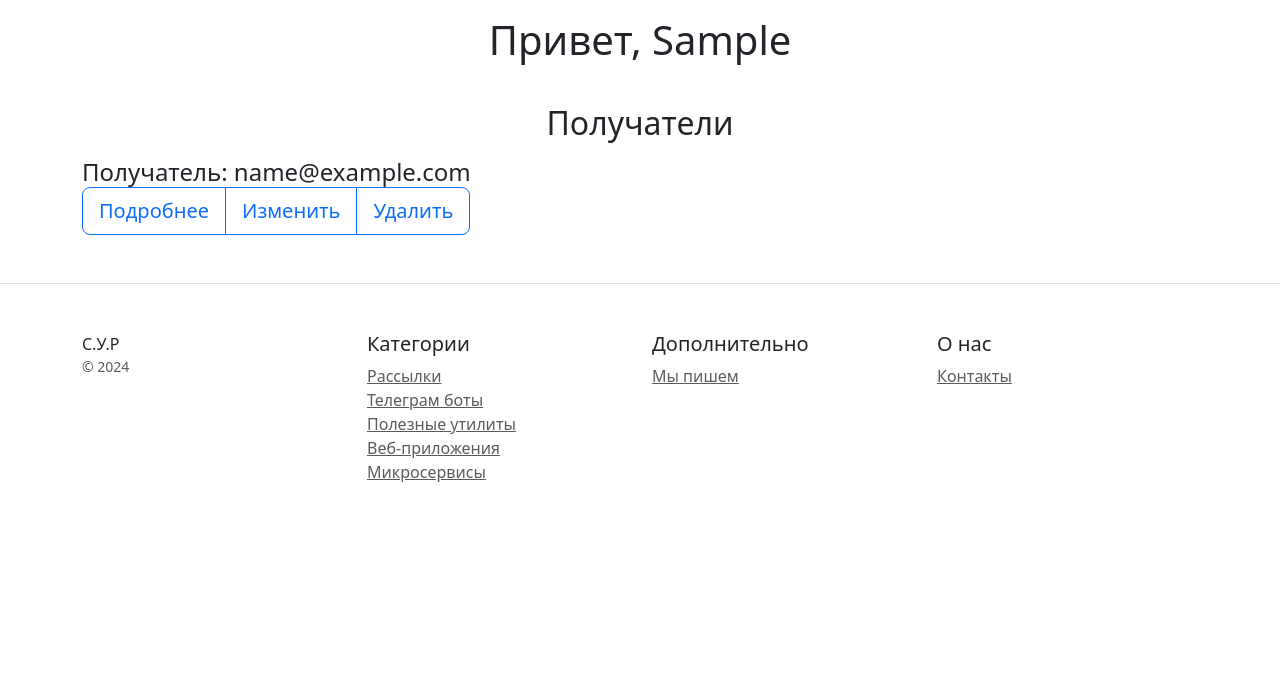
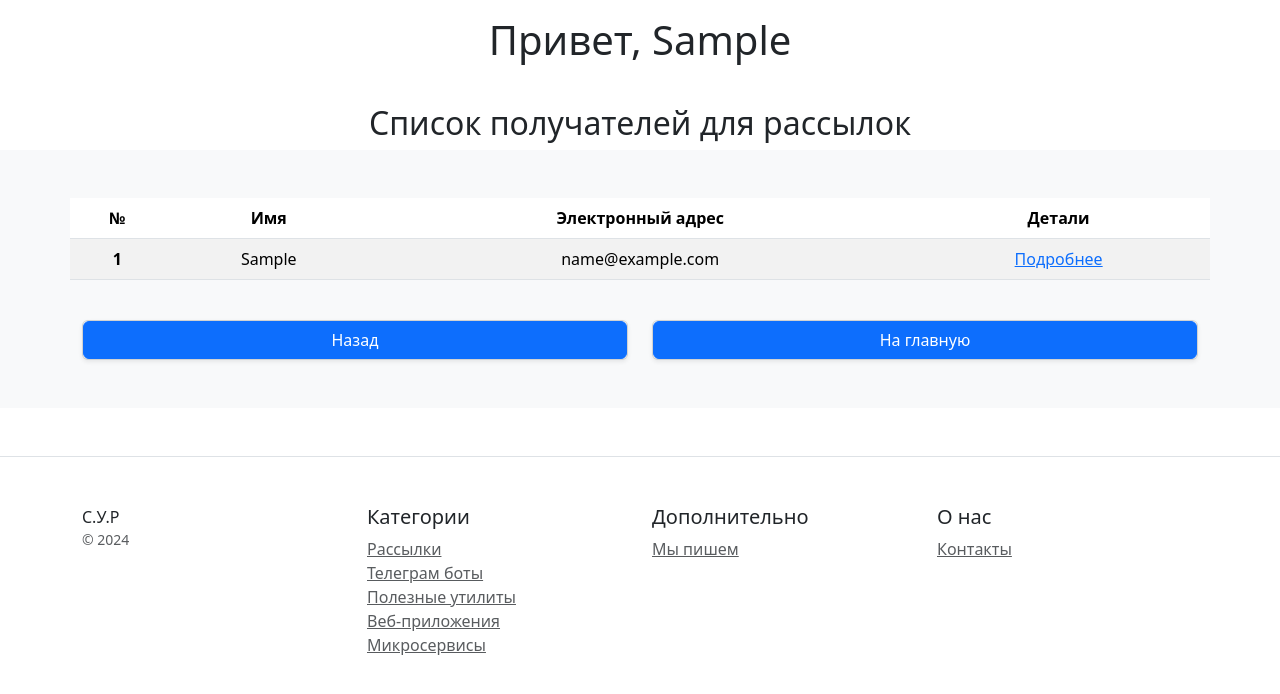
Before and after one commit to SergeiVokhminov/Course_PR_4, a Django app: page /recipient_list/ in a window 1280 px wide. Shown: the part 56-750 px from the top of the page. Run offline with Django 5.2, Linux system fonts and the light colour scheme; the first user in the database is signed in; tables that the repository leaves empty hold one stand-in row (Sample ...); some libraries are stand-ins or nearby versions.

Commit message:
обновлены шаблоны страниц приложения mailing

```diff
--- a/mailing/templates/mailing/mailing_detail.html
+++ b/mailing/templates/mailing/mailing_detail.html
@@ -1,13 +1,14 @@
 {% extends 'mailing/base.html' %}
 {% block title %}Детали рассылки{% endblock %}
 {% block content %}
+<h2 class="mt-2 text-center">Детали рассылки</h2>
 <div class="album py-5 bg-body-tertiary">
     <div class="container">
         <div class="row row-cols-1 row-cols-sm-2 row-cols-md-2 g-1">
             <div class="col">
                 <div class="card shadow-sm">
                     <div class="card-body">
-                        <p class="card-text">Рассылка "{{ object.message.subject }}"</p>
+                        <p class="card-text">Рассылка "{{ object.message.topic }}"</p>
                         <p class="card-text">Сообщение: {{ object.message.text | truncatechars:100 }}</p>
                         <div class="d-flex justify-content-between align-items-center">
                             <div class="btn-group">
--- a/mailing/templates/mailing/mailing_list.html
+++ b/mailing/templates/mailing/mailing_list.html
@@ -1,6 +1,7 @@
 {% extends 'mailing/base.html' %}
 {% block title %}Список рассылок{% endblock %}
 {% block content %}
+<h2 class="mt-2 text-center">Список моих рассылок</h2>
 <div class="album py-5 bg-body-tertiary">
     <div class="container">
         <div class="row row-cols-1 row-cols-sm-2 row-cols-md-3 g-3">
@@ -8,12 +9,15 @@
             <div class="col">
                 <div class="card shadow-sm">
                     <div class="card-body">
-                        <p class="card-text">Рассылка "{{ mailing.message.topic }}"</p>
+                        <p class="card-text">Тема сообщения: "{{ mailing.message.topic }}"</p>
                         <div class="d-flex justify-content-between align-items-center">
                             <div class="btn-group">
                                 <a class="btn btn-primary" href="{% url 'mailing:mailing_detail' mailing.pk %}"
                                    role="button">
                                     Подробнее
+                                </a>
+                                <a class="btn btn-primary" href="{% url 'mailing:mailing_info' %}" role="button">
+                                    Назад
                                 </a>
                                 <a class="btn btn-primary" href="{% url 'mailing:home' %}" role="button">
                                     На главную
--- a/mailing/templates/mailing/recipient_list.html
+++ b/mailing/templates/mailing/recipient_list.html
@@ -1,28 +1,68 @@
 {% extends 'mailing/base.html' %}
 {% block title %}Список получателей{% endblock %}
 {% block content %}
-<h2 class="mt-2 text-center">Получатели</h2>
-<div class="container mt-3">
-    {% for recipient in object_list %}
-    <h4 class="my-0 font-weight-normal">Получатель: {{recipient}}</h4>
-    <div class="d-flex justify-content-between align-items-center">
-        <div class="btn-group">
-            <a class="btn btn-lg btn-block btn-outline-primary"
-               href="{% url 'mailing:recipient_detail' recipient.pk %}" role="button">
-                Подробнее
-            </a>
-            {% if recipient.owner == user %}
-            <a class="btn btn-lg btn-block btn-outline-primary"
-               href="{% url 'mailing:recipient_update' recipient.pk %}" role="button">
-                Изменить
-            </a>
-            <a class="btn btn-lg btn-block btn-outline-primary"
-               href="{% url 'mailing:recipient_delete' recipient.pk %}" role="button">
-                Удалить
-            </a>
-            {% endif %}
+<h2 class="mt-2 text-center">Список получателей для рассылок</h2>
+<div class="album py-5 bg-body-tertiary">
+    <div class="container">
+        <div class="row row-cols-1 row-cols-sm-2 row-cols-md-2 g-4 text-center">
+            <table class="table table-striped">
+                <thead>
+                <tr>
+                    <th scope="col">№</th>
+                    <th scope="col">Имя</th>
+                    <th scope="col">Электронный адрес</th>
+                    <th scope="col">Детали</th>
+                </tr>
+                </thead>
+                <tbody>
+                {% for recipient in object_list %}
+                <tr>
+                    <th scope="row">{{ recipient.id }}</th>
+                    <td>{{ recipient.first_name }}</td>
+                    <td>{{ recipient.email }}</td>
+                    <td><a class="link" href="{% url 'mailing:recipient_detail' recipient.pk %}">Подробнее</a></td>
+                </tr>
+                {% empty %}
+                <tr>
+                    <td colspan="4" class="text-center">Нет получателей для отображения.</td>
+                </tr>
+                {% endfor %}
+                </tbody>
+            </table>
+            <div class="col">
+                <div class="card shadow-sm">
+                    <a class="btn btn-primary" href="{% url 'mailing:recipient_info' %}" role="button">Назад</a>
+                </div>
+            </div>
+            <div class="col">
+                <div class="card shadow-sm">
+                    <a class="btn btn-primary" href="{% url 'mailing:home' %}" role="button">На главную</a>
+                </div>
+            </div>
         </div>
     </div>
-    {% endfor %}
 </div>
 {% endblock %}
+
+<!--    {% for recipient in object_list %}-->
+<!--    <h4 class="my-0 font-weight-normal">Получатель: {{recipient}}</h4>-->
+<!--    <div class="d-flex justify-content-between align-items-center">-->
+<!--        <div class="btn-group">-->
+<!--            <a class="btn btn-lg btn-block btn-outline-primary"-->
+<!--               href="{% url 'mailing:recipient_detail' recipient.pk %}" role="button">-->
+<!--                Подробнее-->
+<!--            </a>-->
+<!--            {% if recipient.owner == user %}-->
+<!--            <a class="btn btn-lg btn-block btn-outline-primary"-->
+<!--               href="{% url 'mailing:recipient_update' recipient.pk %}" role="button">-->
+<!--                Изменить-->
+<!--            </a>-->
+<!--            <a class="btn btn-lg btn-block btn-outline-primary"-->
+<!--               href="{% url 'mailing:recipient_delete' recipient.pk %}" role="button">-->
+<!--                Удалить-->
+<!--            </a>-->
+<!--            {% endif %}-->
+<!--        </div>-->
+<!--    </div>-->
+<!--    {% endfor %}-->
+<!--</div>-->
--- a/mailing/templates/mailing/send_mail_result.html
+++ b/mailing/templates/mailing/send_mail_result.html
@@ -9,7 +9,6 @@
     <div class="container mt-3">
         <h4 class="my-0 font-weight-normal">Результат рассылки: {{ mailing_attempt.0 }}</h4>
         <h4 class="my-0 font-weight-normal">Тема рассылки: {{ mailing_attempt.1 }}</h4>
-        <h4 class="my-0 font-weight-normal">Текст рассылки: {{ mailing_attempt.2 }}</h4>
         <h4 class="my-0 font-weight-normal">Адресаты рассылки: {{ mailing_attempt.3 }}</h4>
     </div>
     {% endfor %}
```
Also changed, not shown: mailing/templates/mailing/includes/menu.html (+9 -18 lines), mailing/templates/mailing/message_detail.html (+7 -5 lines), mailing/templates/mailing/recipient_detail.html (+11 -3 lines).
